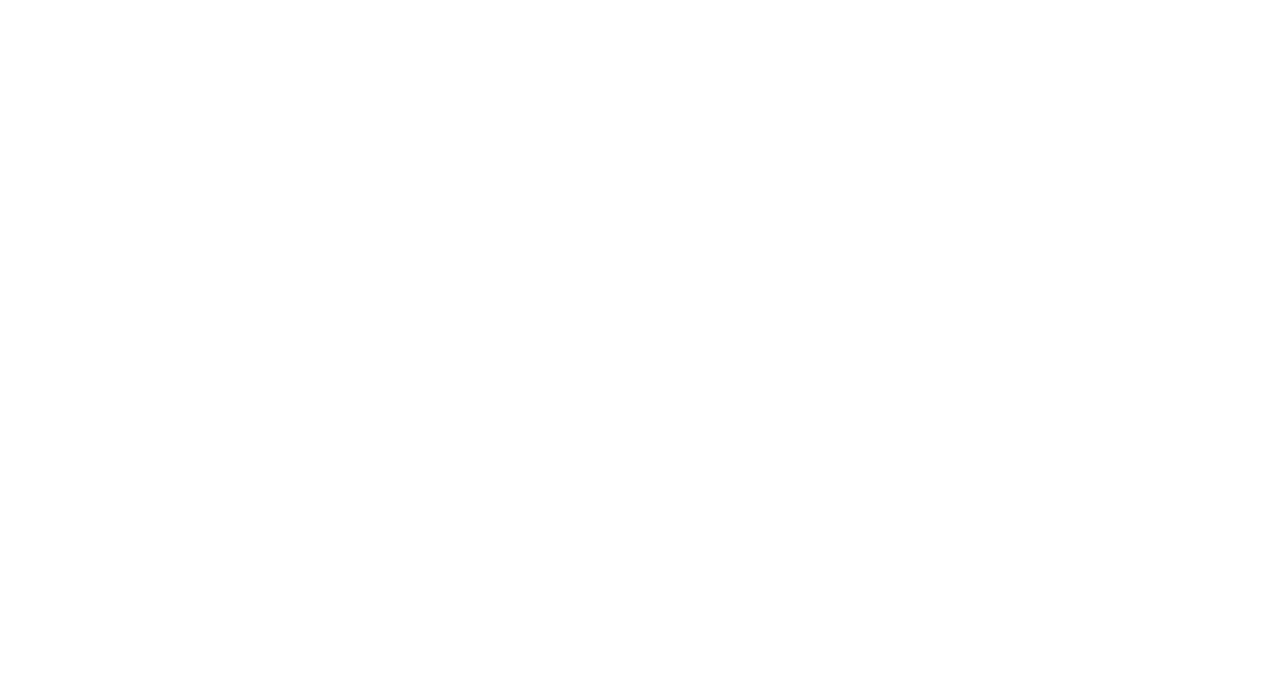
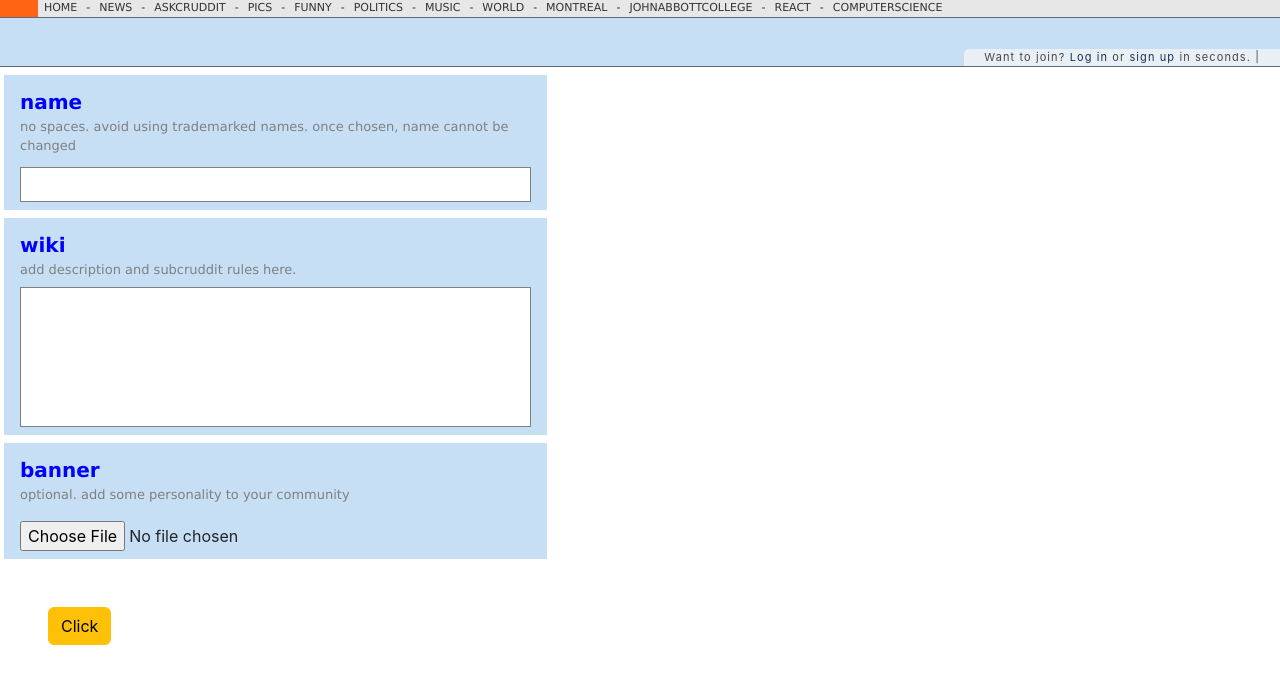
Before and after one commit to nwpelletier/web-development2-final, a React (Create React App) app in the folder PracticeApisToRelax/client/: page /subcruddits/create in a window 1280 px wide. Before the commit this address had no page. Shown: the top 684 px of the page. Built offline with nearby package versions, Linux system fonts and the light colour scheme.

Commit message:
front end - start create subcruddit view

```diff
--- a/PracticeApisToRelax/client/src/App.css
+++ b/PracticeApisToRelax/client/src/App.css
@@ -184,3 +184,38 @@
   /* Align it to the top of the screen */
   box-shadow: -0.3em 0em 3px hwb(0 73% 27%);
 }
+
+
+
+/* TODO HELP ME ORGANIZE - ADD SUBCRUDDITS */
+
+.bg-cruddit-blue {
+  background-color: rgb(199, 223, 244);
+}
+
+.text-dark-blue-20 {
+  color: blue;
+  font-size: 20px;
+  font-family: 'verdana',arial,helvetica,sans-serif!important;
+  font-weight: bold;
+}
+
+.small-warning-txt {
+  color: #808080;
+  font-size: 13px;
+  font-family: 'verdana',arial,helvetica,sans-serif!important;
+}
+
+.custom-form{
+  margin-top: -8px;
+  border: 1px solid gray;
+  width: 100%;
+}
+
+.form-text {
+  height: 35px;
+}
+
+.form-field {
+  height: 140px;
+}
--- a/PracticeApisToRelax/client/src/App.js
+++ b/PracticeApisToRelax/client/src/App.js
@@ -15,6 +15,7 @@
 import "./App.css";
 import Register from "./pages/register";
 import UserPage from "./pages/UserPage";
+import AddSubcruddit from "./pages/AddSubcruddit"
 import Home from './pages/Home'
 
 function App() {
@@ -24,6 +25,7 @@
         <Routes>
           <Route path="/" element={<Home />}></Route>
           <Route path="/userpage" element={<UserPage />}></Route>
+          <Route path="/subcruddits/create" element={<AddSubcruddit/>}></Route>
         </Routes>
       </Router>
 
--- /dev/null
+++ b/PracticeApisToRelax/client/src/components/SubcrudditCreate/CategoryFields.js
@@ -0,0 +1,33 @@
+import React from 'react'
+import {Formik, Form, Field, ErrorMessage, withFormik} from 'formik';
+
+function CategoryFields(props) {
+    const {title, warning, formObj, onBlur, formStyle} = props
+  return (
+    <div>
+        <div className='row'>
+            <div className="bg-cruddit-blue col-5 mt-2 mx-3 mx-2 py-2 px-3">
+                <label htmlFor={formObj.formId} className='text-dark-blue-20 mb-0 my-1'>
+                    {title}
+                </label>
+                <p className='small-warning-txt'>
+                    {warning}
+                </p>
+                <>
+                <ErrorMessage name={formObj.formName} component="div" className='text-danger'/>
+                <Field
+                className={formStyle}
+                id={formObj.formId}
+                name={formObj.formName}
+                type={formObj.formType}
+                />
+
+
+                </>
+            </div>
+        </div>
+    </div>
+  )
+}
+
+export default CategoryFields
--- /dev/null
+++ b/PracticeApisToRelax/client/src/pages/AddSubcruddit.js
@@ -0,0 +1,74 @@
+import Navbar from "../components/Navbar/Navbar";
+import CategoryFields from "../components/SubcrudditCreate/CategoryFields";
+import {Formik, Form, Field, ErrorMessage, withFormik} from 'formik';
+import * as Yup from 'yup';
+
+
+function AddSubcruddit() {
+    const initialLogin = {
+        subcrudditName: "",
+        wiki: "",
+        banner: ""
+    }
+    const loginSchema = Yup.object({
+        subcrudditName: Yup.string().required(),
+        wiki: Yup.string().required(),
+        subcrudditName: Yup.string().required(),
+    })
+
+    const nameInput = {
+        formId : "subcrudditNameInput",
+        formName : "subcrudditName",
+        formType : "text"
+    }
+    const wikiInput = {
+        formId : "wikiInput",
+        formName : "wiki",
+        formType : "textfield"
+    }
+
+    const bannerInput = {
+        formId : "bannerInput",
+        formName : "banner",
+        formType : "file"
+    }
+    const login = () => {
+        console.log("hello")
+    }
+
+  return (
+    <>
+      <div>
+        <Navbar />
+      </div>
+      <div className="App">
+      <Formik initialValues={initialLogin} validationSchema={loginSchema} onSubmit={login} >
+            <Form>
+
+            <CategoryFields
+                title={"name"}
+                warning={"no spaces. avoid using trademarked names. once chosen, name cannot be changed"}
+                formStyle={"form-text custom-form "}
+                formObj={nameInput}
+                />
+            <CategoryFields
+                title={"wiki"}
+                warning={"add description and subcruddit rules here."}
+                formStyle={"form-field custom-form "}
+                formObj={wikiInput}
+                />
+            <CategoryFields
+                title={"banner"}
+                warning={"optional. add some personality to your community"}
+                formObj={bannerInput}
+                />
+            <button className='btn btn-warning m-5' type='submit'>Click</button>
+            </Form>
+        </Formik>
+
+      </div>
+    </>
+  );
+}
+
+export default AddSubcruddit;
```
